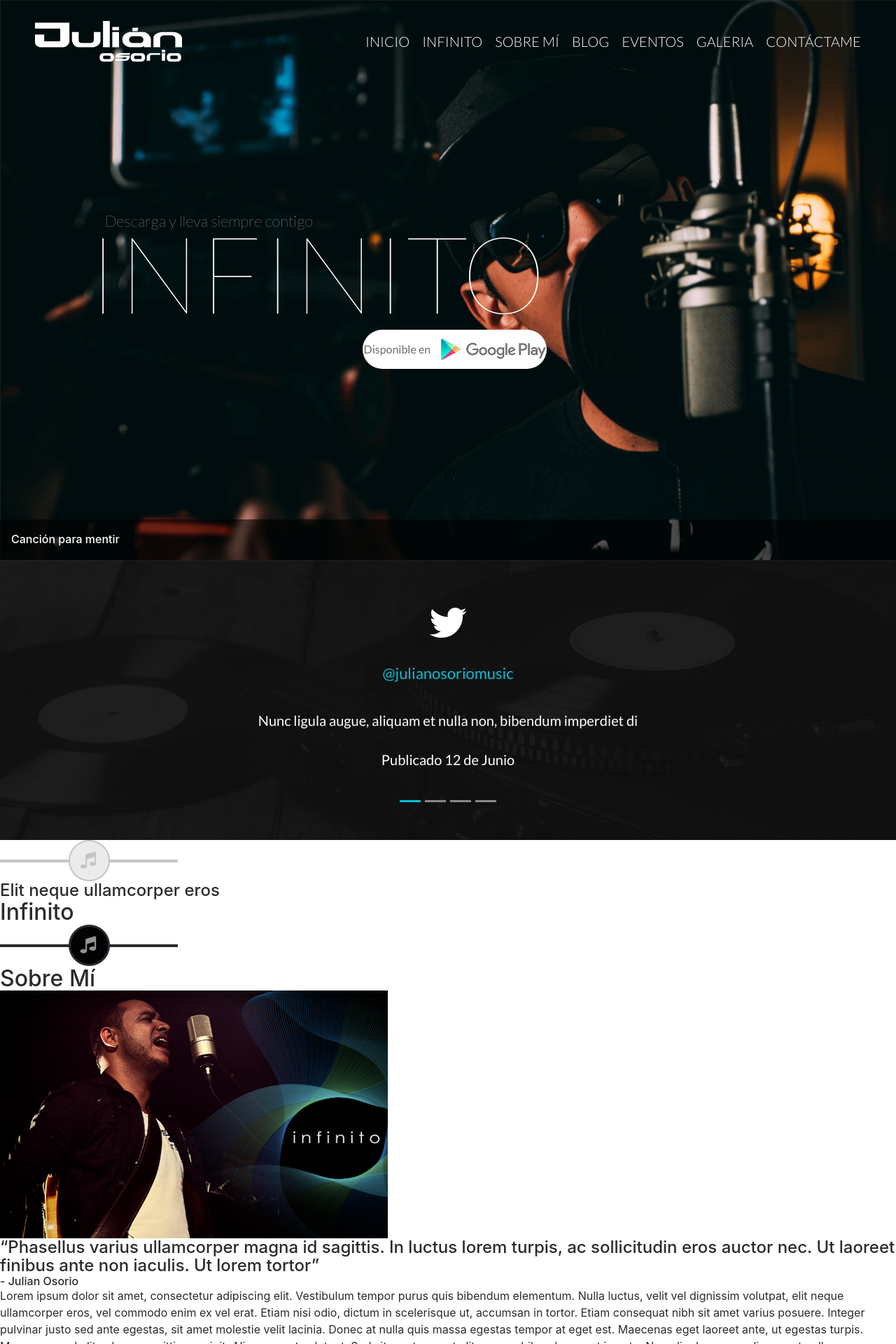
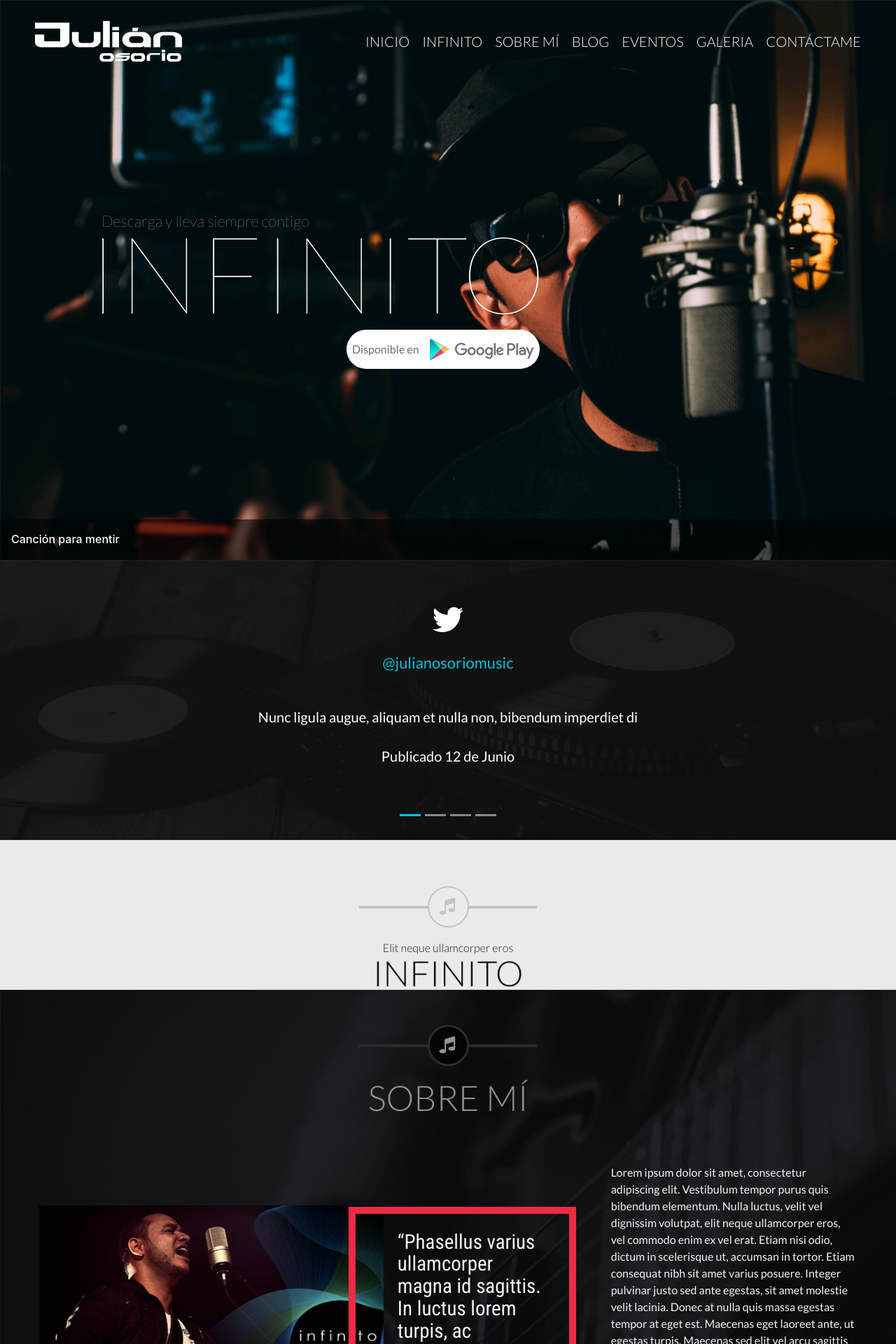
Before and after one commit to Visualizolaweb/julianosoriomusic, a PHP site: page / in a window 1280 px wide. Shown: the top 1920 px of the page at 70% size. Run offline with PHP 8.4, Linux system fonts and the light colour scheme.

Commit message:
Sobre mi completado
Solución de errores en las secciones de header y twitter

```diff
--- a/website/index.php
+++ b/website/index.php
@@ -7,7 +7,7 @@
       <link rel="stylesheet" href="https://fonts.googleapis.com/css?family=Lato:100,300,400,700|Roboto+Condensed:400,700|Roboto:300,400,700" >
       <link rel="stylesheet" href="https://maxcdn.bootstrapcdn.com/font-awesome/4.7.0/css/font-awesome.min.css">
       <link rel="stylesheet" href="views/assets/css/bootstrap.min.css">
-      <link rel="stylesheet" href="views/assets/css/loader.css">
+      <!-- <link rel="stylesheet" href="views/assets/css/loader.css"> -->
       <link rel="stylesheet" href="views/assets/css/index.css">
   </head>
   <body>
@@ -100,7 +100,7 @@
                 <div class="twitter--body">
                   <i class="fa fa-twitter fa-2x twitter--icon"></i>
                   <h2 class="twitter--name">@julianosoriomusic</h2>
-                  <p class="twitter--text">Nunc ligula augue, aliquam et nulla non, bibendum imperdiet di, Lorem ipsum dolor sit amet, consectetur adipisicing elit. Ab doloribus inventore nihil quisquam tenetur iure aperiam consequatur.</p>
+                  <p class="twitter--text">Nunc ligula augue, aliquam et nulla non, bibendum imperdiet di, Lorem ipsum dolor sit amet, consectetur adipisicing elit. Ab doloribus inve.</p>
                   <h4 class="twitter--date">Publicado 12 de Noviembre</h4>
                 </div>
               </div>
@@ -130,7 +130,7 @@
           <div class="about-me-body">
              <div class="about-me-content">
               <div class="about-me--image">
-                <img src="views/assets/img/Recursos/images/julian-infinito.png" alt="">
+                <img class="about--img" src="views/assets/img/Recursos/images/julian-infinito.png" alt="">
               </div>
               <div class="about-me--principal">
                 <h4 class="about-me--text">
@@ -141,7 +141,7 @@
                 </h6>
               </div>
               <div class="about-me--section">
-                <p class="about-me--pharagraf">
+                <p class="about-me--paragraph">
                   Lorem ipsum dolor sit amet, consectetur adipiscing elit. Vestibulum tempor purus quis bibendum elementum. Nulla luctus, velit vel dignissim volutpat, elit neque ullamcorper eros, vel commodo enim ex vel erat. Etiam nisi odio, dictum in scelerisque ut, accumsan in tortor. Etiam consequat nibh sit amet varius posuere. Integer pulvinar justo sed ante egestas, sit amet molestie velit lacinia.
 
                   Donec at nulla quis massa egestas tempor at eget est. Maecenas eget laoreet ante, ut egestas turpis. Maecenas sed elit vel arcu sagittis suscipit. Aliquam erat volutpat. Sed sit amet arcu et elit congue bibendum eget in ante. Nunc ligula augue, aliquam et nulla non, bibendum imperdiet diam. Phasellus semper, nisi at fringilla rhoncus, mauris diam dapibus purus, eu varius odio mi vitae mauris. Aenean pellentesque diam luctus augue dapibus luctus.
@@ -173,7 +173,7 @@
                 </div>
               </div>
               <div class="blog--card__body">
-                <div class="blog--card__pharagraf">
+                <div class="blog--card__paragraph">
                   Lorem ipsum dolor sit amet, consectetur adipisicing elit. Exercitationem nesciunt vitae, maiores, magni dolorum aliquam culpa inventore ullam quae qui optio obcaecati doloribus minus perferendis error dolor blanditiis! Culpa, enim.
                 </div>
               </div>
@@ -208,7 +208,7 @@
                 </div>
               </div>
               <div class="blog--card__body">
-                <div class="blog--card__pharagraf">
+                <div class="blog--card__paragraph">
                   Lorem ipsum dolor sit amet, consectetur adipisicing elit. Exercitationem nesciunt vitae, maiores, magni dolorum aliquam culpa inventore ullam quae qui optio obcaecati doloribus minus perferendis error dolor blanditiis! Culpa, enim.
                 </div>
               </div>
@@ -243,7 +243,7 @@
                 </div>
               </div>
               <div class="blog--card__body">
-                <div class="blog--card__pharagraf">
+                <div class="blog--card__paragraph">
                   Lorem ipsum dolor sit amet, consectetur adipisicing elit. Exercitationem nesciunt vitae, maiores, magni dolorum aliquam culpa inventore ullam quae qui optio obcaecati doloribus minus perferendis error dolor blanditiis! Culpa, enim.
                 </div>
               </div>
@@ -352,7 +352,7 @@
         </section>
       </main>
       <script src="views/assets/js/jquery.min.js"></script>
-      <script src="views/assets/js/loader.min.js"></script>
+      <!-- <script src="views/assets/js/loader.min.js"></script> -->
       <script src="views/assets/js/tether.min.js"></script>
       <script src="views/assets/js/bootstrap.min.js"></script>
       <script src="views/assets/js/index.js"></script>
--- a/website/views/assets/css/index.css
+++ b/website/views/assets/css/index.css
@@ -113,10 +113,11 @@ h1, h2, h3, h4, h5, h6, p{
     text-transform: uppercase;
     font-size: 65px;
     padding-bottom: 20px;
+    line-height: 1;
 }
 
 .header--text__subtitle{
-    padding-left: 5px;
+    padding-left: 8px;
     font-size: 18px;
 }
 
@@ -177,9 +178,9 @@ h1, h2, h3, h4, h5, h6, p{
 }
 
 .twitter--icon{
-    font-size: 60px;
+    font-size: 50px;
     color: #ffffff;
-    padding-bottom: 30px;
+    padding-bottom: 25px;
 }
 
 .twitter--name{
@@ -190,7 +191,7 @@ h1, h2, h3, h4, h5, h6, p{
 
 .twitter--text{
     display: block;
-    padding-top: 40px;
+    padding-top: 50px;
     min-height: 50px;
     display: flex;
     align-items: center;
@@ -204,11 +205,105 @@ h1, h2, h3, h4, h5, h6, p{
 }
 
 .carousel-indicators{
-    margin-bottom: 40px;
+    margin-bottom: 15px;
 }
 
 .carousel-indicators .active{
     background-color: #00c2d9;
+}
+/*------- INFINITO --------*/
+.infinito-container{
+    background-color: #eaeaea;
+    padding: 16px;
+}
+
+.infinito--header, .about-me--header, .blog--header{
+    width: 100%;
+    display: flex;
+    flex-direction: column;
+    align-items: center;
+    padding-top: 50px;
+}
+
+.infinito--subtitle{
+    font-family: var(--family-lato);
+    font-size: 16px;
+    color: #141414;
+    padding-top: 20px;
+    font-weight: 300;
+}
+
+.infinito--title, .about-me--title,.blog--title{
+    font-family: var(--family-lato);
+    font-size: 50px;
+    color: #141414;
+    padding-top: 20px;
+    font-weight: 300;
+    line-height: 0.3;
+    text-transform: uppercase;
+    font-weight: 300;
+}
+/*------- ABOUT ME --------*/
+.about-me--container{
+    background-image: url('../img/Recursos/background/BgAbout.jpg');
+    background-size: cover;
+}
+
+.about-me--header{
+    padding-bottom: 30px;
+}
+
+.about-me--image{
+    width: 100%;
+}
+
+.about--img{
+    width: 100%;
+}
+
+.about-me--title{
+    line-height: 1;
+    color: #929292;
+}
+
+.about-me-body{
+    padding: 16px;
+    color: #f3f3f3;
+}
+
+.about-me--principal{
+    width: 100%;
+    border: 10px solid #ed2b45;
+    padding: 20px 30px;
+    margin-top: 15px;
+}
+
+.about-me--text{
+    font-family: var(--family-robotoC);
+    font-size: 22px;
+    padding-bottom: 20px;
+}
+
+.about-me--name{
+    color: #ed2b45;
+}
+
+.about-me--section{
+    width: 100%;
+}
+
+.about-me--paragraph{
+    font-family: var(--family-lato);
+    font-size: 16px;
+    padding-top: 20px;
+    text-align: justify-all;
+}
+
+/*BLOG*/
+
+.blog--title{
+    line-height: 1;
+    color: #141414;
 }
 
 
@@ -390,7 +553,7 @@ h1, h2, h3, h4, h5, h6, p{
     }
 
     .header--text__subtitle{
-        padding-left: 25px;
+        padding-left: 20px;
         font-size: 22px;
         font-weight: 100;
     }
@@ -406,8 +569,9 @@ h1, h2, h3, h4, h5, h6, p{
     }
 
     .header--button{
-        width: 40%;
+        width: 42%;
         margin-left: auto;
+        margin-right: 10px;
     }
 
     .header--icon{
@@ -452,4 +616,41 @@ h1, h2, h3, h4, h5, h6, p{
     .twitter--text{
         font-size: 20px;
     }
+
+    .about-me-content{
+        display: flex;
+        justify-content: center;
+        align-items: center;
+        padding-bottom: 50px;
+        padding-right: 40px;
+        padding-left: 40px;
+    }
+
+    .about-me--image{
+        padding: 0;
+        width: 70%;
+    }
+
+    .about-me--text{
+        font-size: 29px;
+    }
+
+    .about-me--principal{
+        position: relative;
+        left: -50px;
+        top: 70px;
+        width: 40%;
+        padding: 25px;
+        padding-left: 60px;
+        padding-right: 30px;
+        margin-bottom: 40px;
+    }
+
+    .about-me--section{
+        width: 50%;
+    }
+
+    .about-me--paragraph{
+        padding: 0;
+    }
 }
--- a/website/views/assets/js/index.js
+++ b/website/views/assets/js/index.js
@@ -1,6 +1,6 @@
-$("#fakeLoader").fakeLoader({
-    timeToHide:1200,
-    zIndex:"999",
-    bgColor:"#dd2b43",
-    spinner:"spinner1"
-});
+// $("#fakeLoader").fakeLoader({
+//     timeToHide:1200,
+//     zIndex:"999",
+//     bgColor:"#dd2b43",
+//     spinner:"spinner1"
+// });
```
Also changed, not shown: other parts of website/views/assets/css/index.css (+70 -2 lines).
